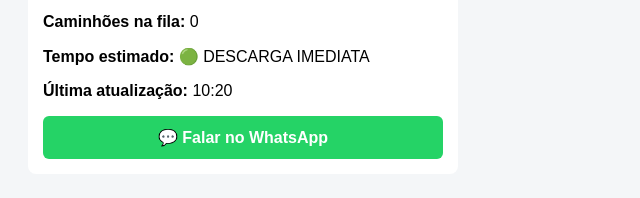
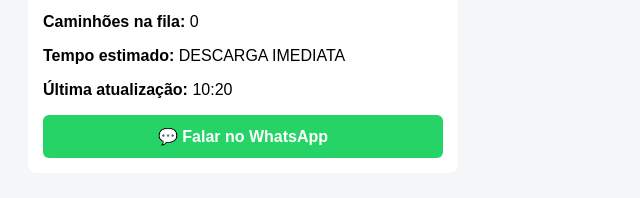
Before and after one commit to CEREALISTALOTICISL/DESCARGA-SOJA, a plain HTML site: page index.html in a window 1280 px wide. Shown: the part 300-498 px from the top of the page, 0-640 px from the left. Drawn offline with Linux system fonts and the light colour scheme.

Commit message:
Update index.html

```diff
--- a/index.html
+++ b/index.html
@@ -17,7 +17,7 @@
 
     <p><strong>Status:</strong> 🟢 DESCARGA LIVRE</p>
     <p><strong>Caminhões na fila:</strong> 0</p>
-    <p><strong>Tempo estimado:</strong> 🟢 DESCARGA IMEDIATA</p>
+    <p><strong>Tempo estimado:</strong> DESCARGA IMEDIATA</p>
     <p><strong>Última atualização:</strong> 10:20</p>
 
     <a
```
